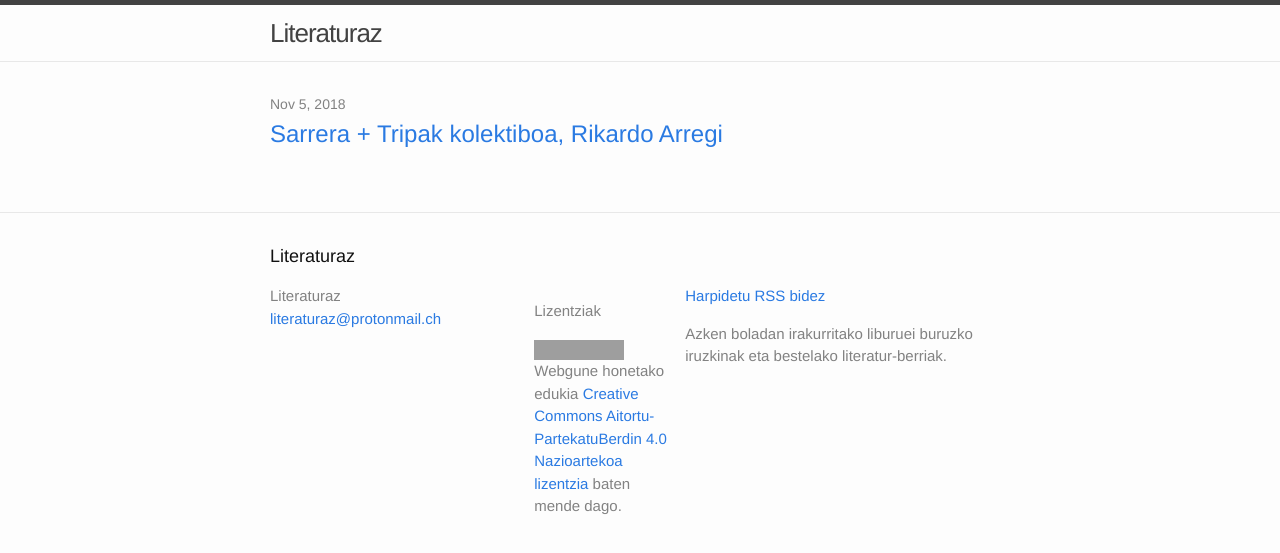
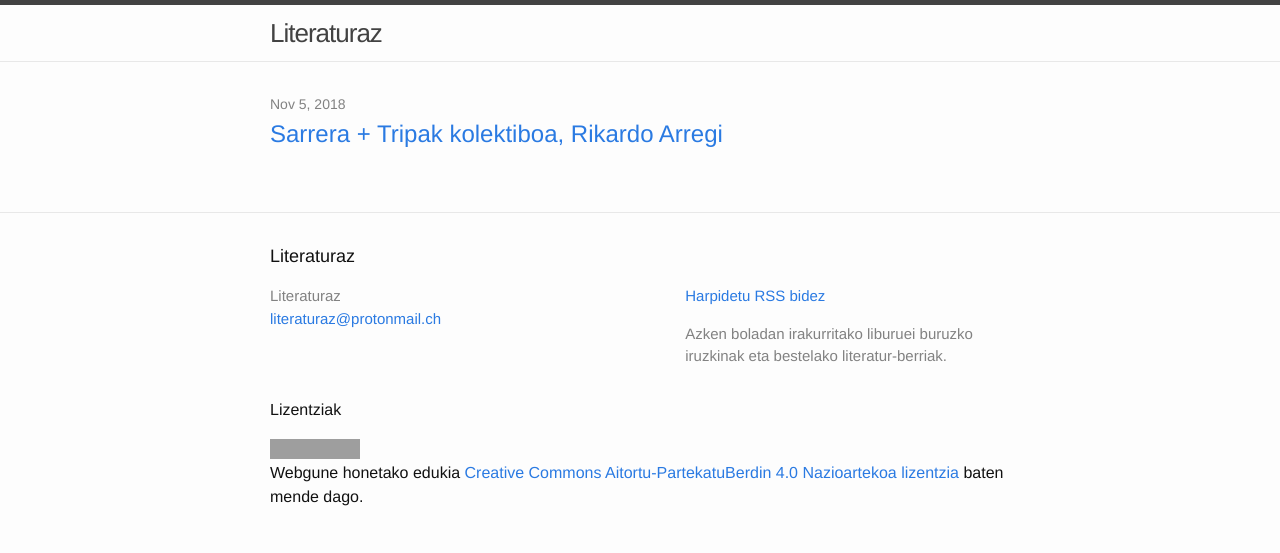
Before and after one commit to literaturaz/literaturaz.github.io, a Jekyll site: the page built from index.html, in a window 1280 px wide. Shown: the top 553 px of the page. Built offline with Jekyll 4.4.1, drawn with Linux system fonts in a browser that asks for light colours; some of the changed lines change nothing that is shown; grey boxes are pictures that could not be loaded.

Commit message:
Update footer.html

```diff
--- a/_includes/footer.html
+++ b/_includes/footer.html
@@ -3,10 +3,6 @@
   <div class="wrapper">
 
     <h2 class="footer-heading">{{ site.title }}</h2>
-
-
-
-
 
     <div class="footer-col-wrapper">
       <div class="footer-col footer-col-1">
@@ -30,17 +26,22 @@
           </li>
           {% endif %}
         </ul>
-        <h4>Lizentziak</h4>
-        <a rel="license" href="http://creativecommons.org/licenses/by-sa/4.0/"><img alt="Creative Commons lizentzia" style="border-width:0" src="https://i.creativecommons.org/l/by-sa/4.0/80x15.png" /></a>
-        <br />Webgune honetako edukia
-        <a rel="license" href="http://creativecommons.org/licenses/by-sa/4.0/">Creative Commons Aitortu-PartekatuBerdin 4.0 Nazioartekoa lizentzia</a> baten mende dago.
-      </div>
+         </div>
+
 
       <div class="footer-col footer-col-3">
          <p class="rss-subscribe"><a href="/feed.xml">Harpidetu RSS bidez</a></p>
         <p>{{ site.description }}</p>
       </div>
     </div>
+        <h4>Lizentziak</h4>
+
+        <a rel="license" href="http://creativecommons.org/licenses/by-sa/4.0/"><img alt="Creative Commons lizentzia" style="border-width:0" src="https://i.creativecommons.org/l/by-sa/4.0/80x15.png" /></a>
+
+        <br />Webgune honetako edukia
+
+        <a rel="license" href="http://creativecommons.org/licenses/by-sa/4.0/">Creative Commons Aitortu-PartekatuBerdin 4.0 Nazioartekoa lizentzia</a> baten mende dago.
+
 
   </div>
 
```
